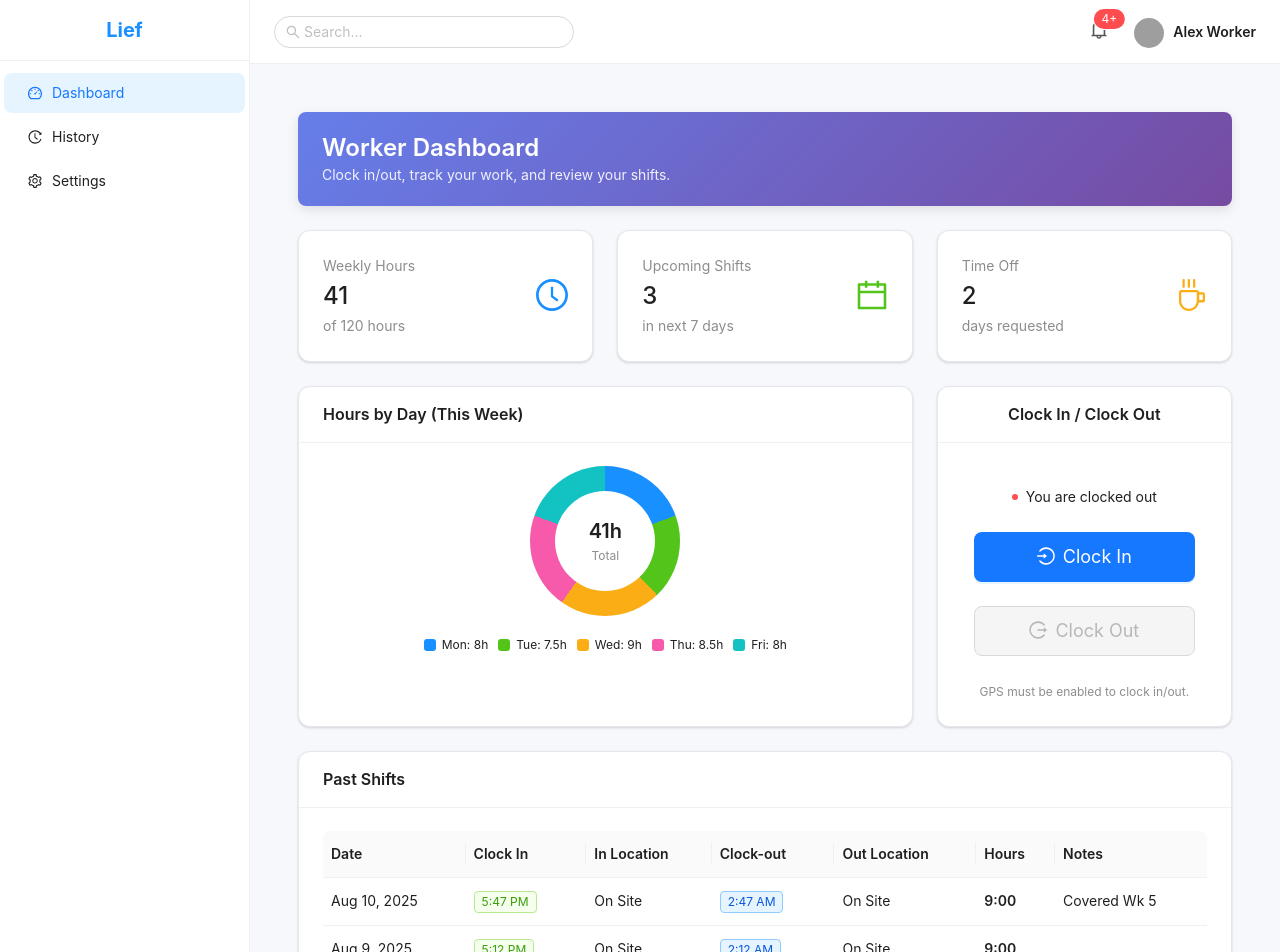
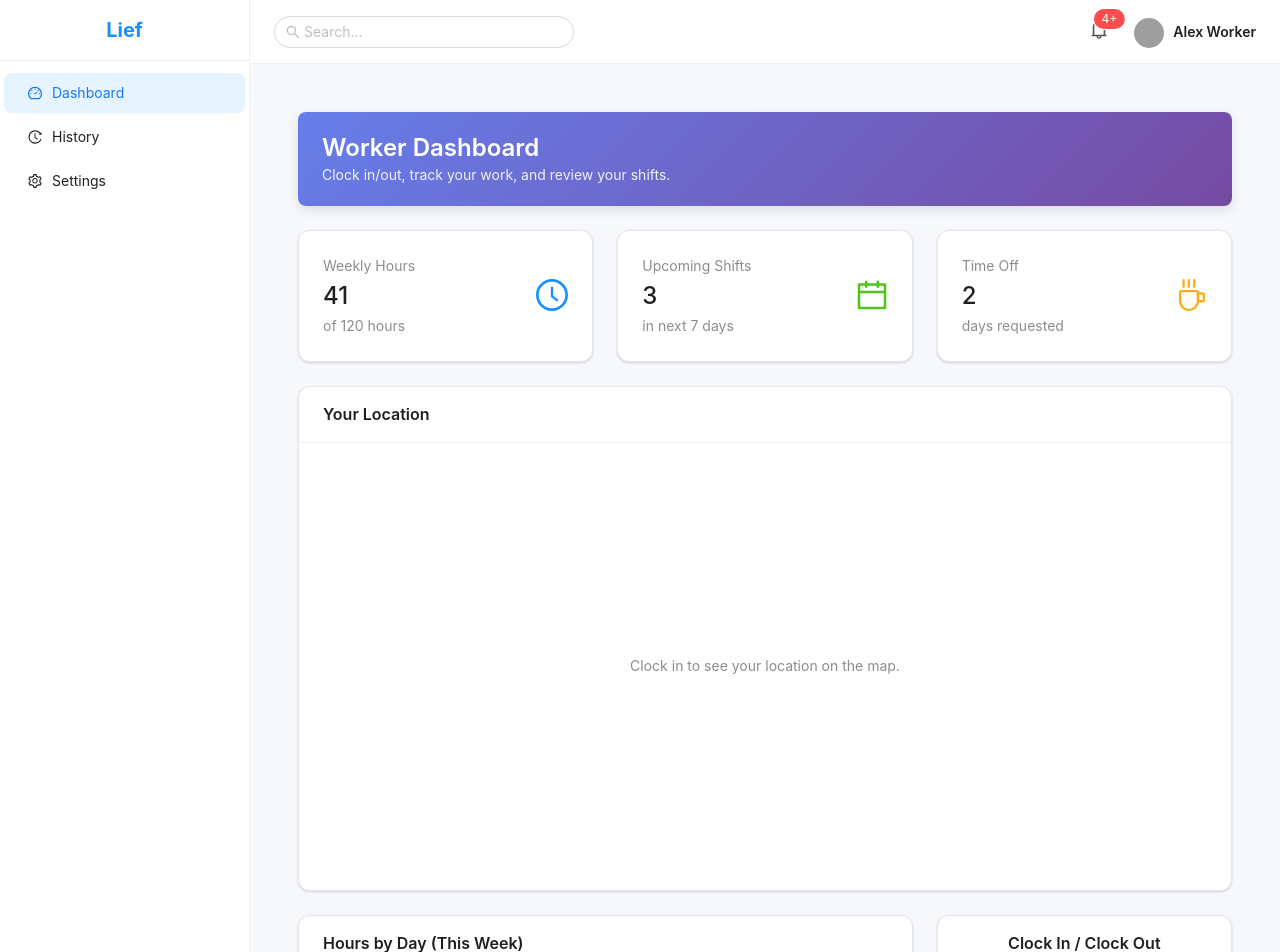
Before and after one commit to vinayak746/lief_project, a Next.js app: page /dashboard in a window 1280 px wide. Shown: the top 952 px of the page. Built offline with nearby package versions, Linux system fonts and the light colour scheme; grey boxes are pictures that could not be loaded; what @ant-design/nextjs-registry would draw is missing.

Commit message:
adding map in care taker page

```diff
--- a/app/dashboard/components/Map.tsx
+++ b/app/dashboard/components/Map.tsx
@@ -21,7 +21,7 @@ const Map: React.FC<MapProps> = ({ lng, lat, zoom, onMapClick }) => {
 
     map.current = new maplibregl.Map({
       container: mapContainer.current,
-      style: `https://api.maptiler.com/maps/streets/style.json?key=get_your_own_OpIi9ZULNHzrESv6T2vL`,
+      style: `https://api.maptiler.com/maps/streets/style.json?key=${process.env.NEXT_PUBLIC_MAPTILER_API_KEY}`,
       center: [lng, lat],
       zoom: zoom,
     });
--- a/app/dashboard/page.tsx
+++ b/app/dashboard/page.tsx
@@ -1,5 +1,6 @@
 "use client";
-import React, { useState } from "react";
+import React, { useState, useMemo } from "react";
+import dynamic from 'next/dynamic';
 import {
   Button,
   Card,
@@ -126,6 +127,11 @@ const SimpleChart = ({
 };
 
 export default function CareTakerDashboard() {
+  const Map = useMemo(() => dynamic(() => import('./components/Map'), {
+    loading: () => <p>A map is loading...</p>,
+    ssr: false
+  }), []);
+
   const [isClockedIn, setIsClockedIn] = useState(false);
   const [location, setLocation] = useState<{ lat: number; lon: number } | null>(
     null
@@ -281,6 +287,22 @@ export default function CareTakerDashboard() {
       </Row>
 
       <Row gutter={[24, 24]} style={{ marginBottom: "24px" }}>
+        <Col span={24}>
+          <Card title="Your Location" style={{ borderRadius: "12px", boxShadow: "0 1px 3px 0 rgba(0, 0, 0, 0.1), 0 1px 2px 0 rgba(0, 0, 0, 0.06)", border: "1px solid #e5e7eb" }}>
+            <div style={{ height: 400 }}>
+              {location ? (
+                <Map lat={location.lat} lng={location.lon} zoom={15} />
+              ) : (
+                <div style={{ height: '100%', display: 'flex', alignItems: 'center', justifyContent: 'center' }}>
+                  <Text type="secondary">Clock in to see your location on the map.</Text>
+                </div>
+              )}
+            </div>
+          </Card>
+        </Col>
+      </Row>
+
+      <Row gutter={[24, 24]} style={{ marginBottom: "24px" }}>
         <Col xs={24} lg={16}>
           <Card
             title="Hours by Day (This Week)"
```
Also changed, not shown: package.json (+8 -2 lines), 2 other files (tests, documents, lock files or other folders).
